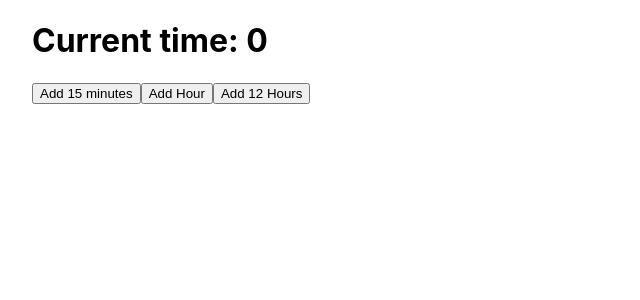
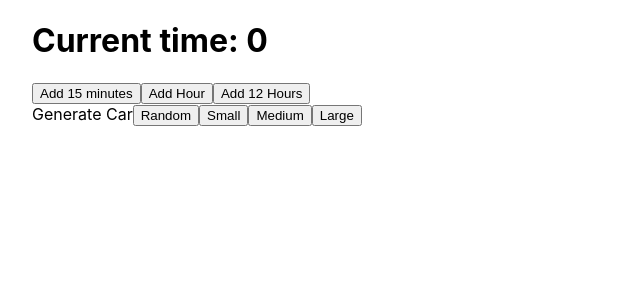
Before and after one commit to eighty-three/parking-lot, a Next.js app: page / in a window 1280 px wide. Shown: the top 300 px of the page, without its empty margins (0-640 px from the left). Built offline with nearby package versions, Linux system fonts and the light colour scheme.

Commit message:
feat: add Car component + handler in index page

```diff
--- /dev/null
+++ b/src/components/Car.tsx
@@ -0,0 +1,30 @@
+import React, { useCallback, useMemo } from 'react';
+
+import { useCarsStore } from '@/store';
+import { TCarSize } from '@/types';
+
+export const Car = React.memo((props: { licensePlateNum: string; size: TCarSize }) => {
+  const { licensePlateNum, size } = props;
+
+  const removeCar = useCallback((licensePlateNum: string) => {
+    useCarsStore.getState().removeCar(licensePlateNum);
+  }, []);
+
+  const sizeText = useMemo(() => {
+    switch (size) {
+      case 0:
+        return 'small';
+      case 1:
+        return 'medium';
+      case 2:
+        return 'large';
+    }
+  }, [size]);
+
+  return (
+    <div>
+      {`${licensePlateNum} || ${sizeText} ||`}
+      <button onClick={() => removeCar(licensePlateNum)}>Remove Car</button>
+    </div>
+  );
+});
--- a/src/components/index.ts
+++ b/src/components/index.ts
@@ -1 +1,2 @@
 export * from './Time';
+export * from './Car';
--- a/src/pages/index.tsx
+++ b/src/pages/index.tsx
@@ -1,13 +1,48 @@
+import { useCallback } from 'react';
 import type { NextPage } from 'next';
+import { nanoid } from 'nanoid';
 
 import styles from '@/styles/Home.module.scss';
 
-import { Time } from '@/components';
+import { Time, Car } from '@/components';
+import { TCarSize } from '@/types';
+import { useCarsStore } from '@/store';
+
+const Cars = () => {
+  const cars = useCarsStore((state) => state.cars);
+  return (
+    <div>
+      {cars.map((car) => (
+        <Car key={car.licensePlateNum} licensePlateNum={car.licensePlateNum} size={car.size} />
+      ))}
+    </div>
+  );
+};
+
+const CreateCars = () => {
+  const createCar = useCallback((num?: TCarSize) => {
+    const size = num ?? (Math.floor(Math.random() * 3) as TCarSize);
+    const licensePlateNum = nanoid(8);
+    useCarsStore.getState().addCar({ size, licensePlateNum });
+  }, []);
+
+  return (
+    <div>
+      Generate Car
+      <button onClick={() => createCar()}>Random</button>
+      <button onClick={() => createCar(0)}>Small</button>
+      <button onClick={() => createCar(1)}>Medium</button>
+      <button onClick={() => createCar(2)}>Large</button>
+    </div>
+  );
+};
 
 const Home: NextPage = () => {
   return (
     <div className={styles.container}>
       <Time />
+      <CreateCars />
+      <Cars />
     </div>
   );
 };
--- /dev/null
+++ b/src/store/cars.ts
@@ -0,0 +1,21 @@
+import create from 'zustand';
+
+import { ICar } from '@/types';
+
+type TCarsStore = {
+  cars: ICar[];
+  addCar: (car: ICar) => void;
+  removeCar: (licensePlateNum: string) => void;
+};
+
+export const useCarsStore = create<TCarsStore>((set, get) => ({
+  cars: [],
+  addCar: (car: ICar) => {
+    const cars = get().cars;
+    set({ cars: [...cars, car] });
+  },
+  removeCar: (licensePlateNum: string) => {
+    const cars = get().cars;
+    set({ cars: cars.filter((car) => licensePlateNum !== car.licensePlateNum) });
+  },
+}));
--- a/src/store/index.ts
+++ b/src/store/index.ts
@@ -1 +1,2 @@
 export * from './time';
+export * from './cars';
--- /dev/null
+++ b/src/types/index.ts
@@ -0,0 +1,7 @@
+export type TCarSize = 0 | 1 | 2;
+export interface ICar {
+  size: TCarSize;
+  licensePlateNum: string;
+  start?: number;
+  end?: number;
+}
```
